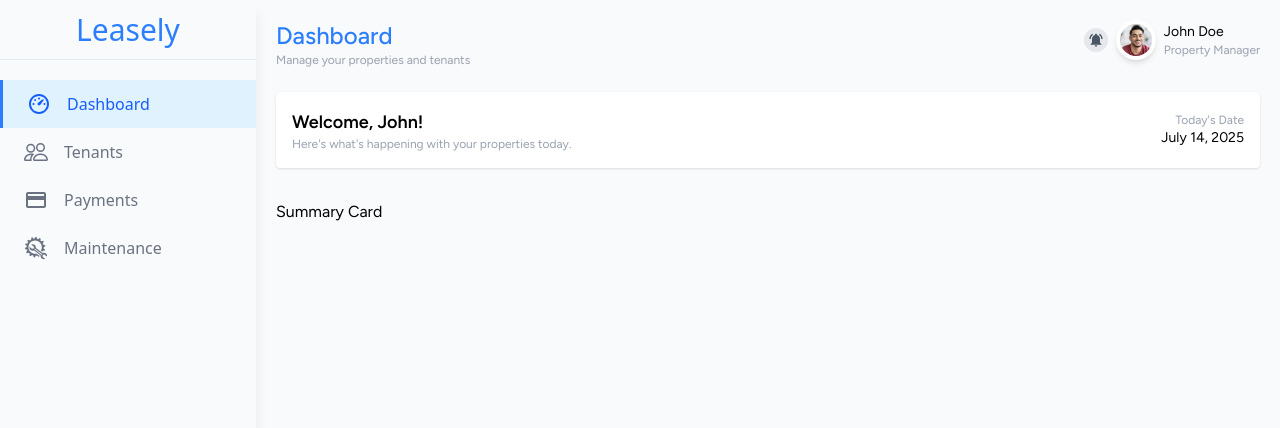
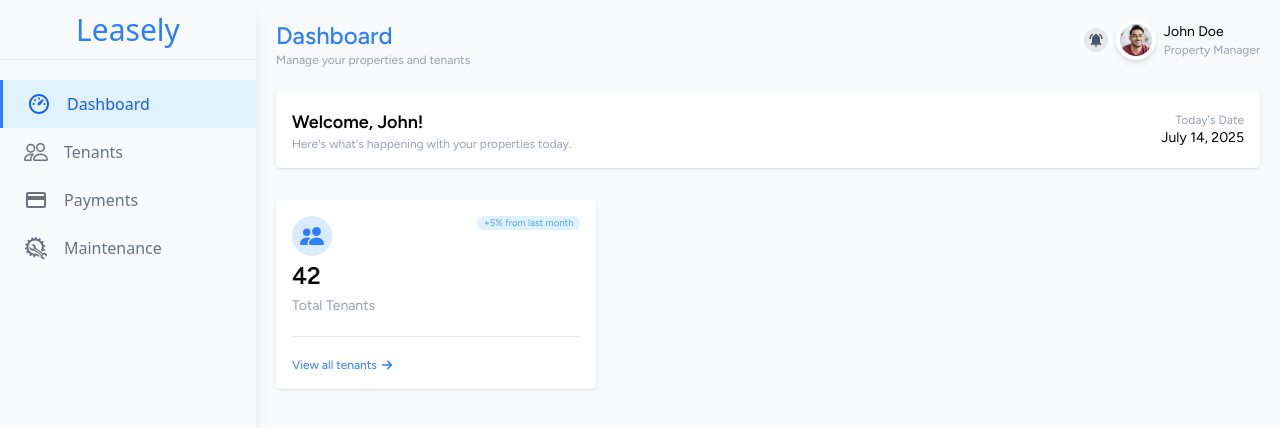
Before and after one commit to JRodriguez-Luna/Leasely, a React (Vite) app: page / in a window 1280 px wide. Shown: the top 428 px of the page. Built offline with nearby package versions, Linux system fonts and the light colour scheme.

Commit message:
Create summary card. (#13)

```diff
--- a/src/components/SummaryCard.tsx
+++ b/src/components/SummaryCard.tsx
@@ -1,5 +1,31 @@
+import { BsPeopleFill } from "react-icons/bs";
+import { FaArrowRight } from "react-icons/fa6";
+
+
 export function SummaryCard() {
     return (
-        <div>Summary Card</div>
+        <div className="flex flex-col w-80 h-auto bg-white p-4 shadow rounded">
+            <div className="flex">
+                <div className="flex flex-col w-full h-auto gap-1">
+                    {/* Icon */}
+                    <div className="flex justify-center items-center w-10 h-10 rounded-full bg-blue-100">
+                        <BsPeopleFill className="text-blue-500" fontSize={'1.5rem'}/>
+                    </div>
+                    <div className="font-semibold text-2xl">42</div>
+                    <div className="text-sm text-gray-400">Total Tenants</div>
+                </div>
+                <div className="flex w-full h-auto items-start justify-end">
+                    <div className="bg-sky-100 text-blue-400 rounded-full text-[.60rem] px-[.4rem]">+5% from last month</div>
+                </div>
+            </div>
+            {/* Line */}
+            <div className="flex bg-gray-200 h-[1px] my-5"></div>
+
+            {/* View Button */}
+            <button name="view" className="flex text-xs text-blue-500 items-center cursor-pointer gap-1">
+                View all tenants
+                <FaArrowRight />
+            </button>
+        </div>
     )
 }
```
